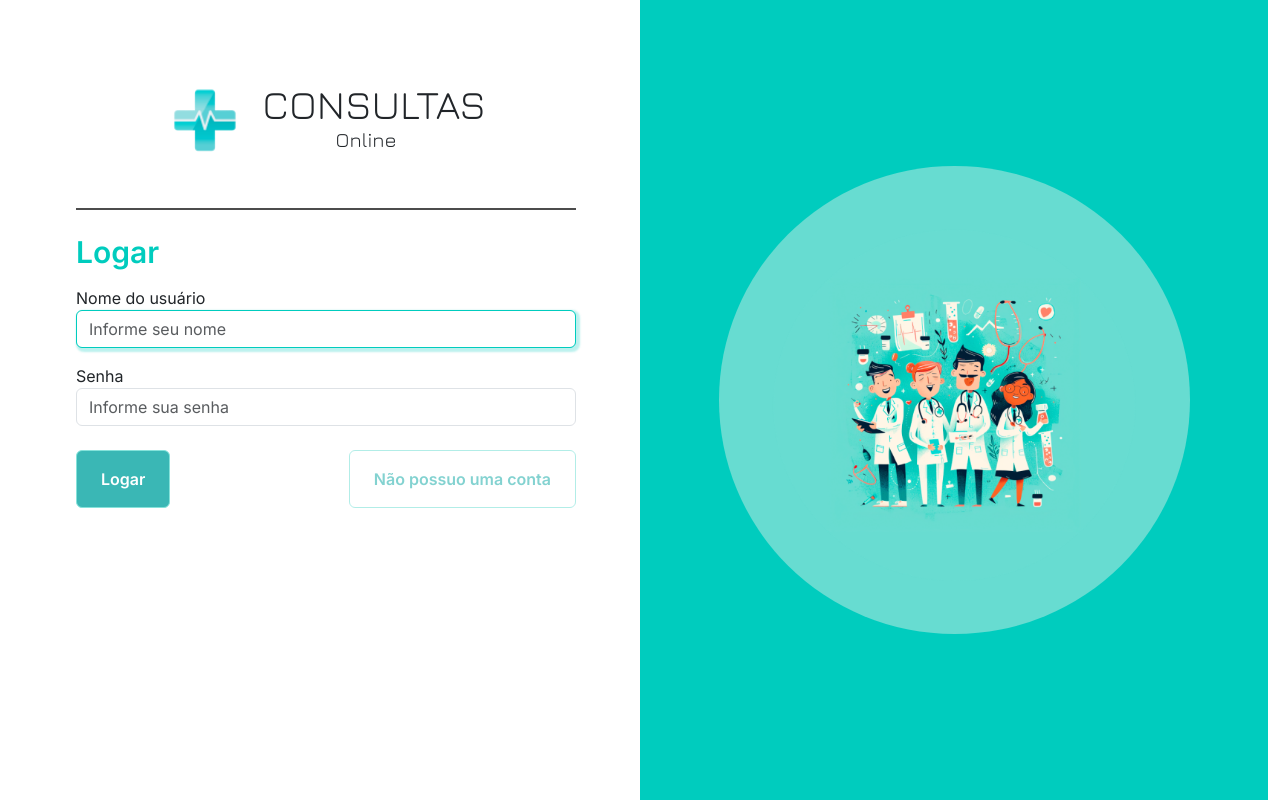
After one commit to manoelapps/healing_psw10, a Django app: template apps/usuarios/templates/login.html in a window 1280 px wide. The commit adds this page. Run offline with Django 5.2, Linux system fonts and the light colour scheme; the template is opened without the code that fills it, so the values that code supplies are empty.

Commit message:
Cria view e template login

```diff
--- /dev/null
+++ b/apps/usuarios/templates/login.html
@@ -0,0 +1,25 @@
+{% extends './base_usuarios.html' %}
+
+{% block 'title' %}Login{% endblock 'title' %}
+
+{% block 'content-form' %}
+    <div class="box-form">
+        <h3>Logar</h3>
+        {% include "partials/messages.html" %}
+        <form action="{% url 'login' %}" method="POST">
+            {% csrf_token %}
+            <div class="my-3">
+                <label>Nome do usuário</label>
+                <input type="text" class="form-control" name="usuario" placeholder="Informe seu nome" value="{{username}}" required autofocus>
+            </div>
+            <div class="mb-4">
+                <label>Senha</label>
+                <input type="password" class="form-control" name="senha" placeholder="Informe sua senha" value="{{senha}}" required>
+            </div>
+            <div class="box-botoes">
+                <input type="submit" value="Logar" class="btn-cadastro">
+                <a href="{% url 'cadastro' %}" class="btn-secundario">Não possuo uma conta</a>
+            </div>
+        </form>
+    </div>
+{% endblock 'content-form' %}
--- a/apps/usuarios/urls.py
+++ b/apps/usuarios/urls.py
@@ -3,10 +3,12 @@ from . import views, htmx_views
 
 urlpatterns = [
     path('cadastro/', views.cadastro, name='cadastro'),
+    path('login/', views.logar, name='login'),
 ]
 
 htmx_urlpatterns = [
-    path('checa/', htmx_views.check_username, name='check_username'),
+    path('checa-username/', htmx_views.check_username, name='check_username'),
+    path('checa-senha/', htmx_views.check_senha, name='check_senha'),
 ]
 
 urlpatterns += htmx_urlpatterns
--- a/templates/static/usuarios/css/usuarios.css
+++ b/templates/static/usuarios/css/usuarios.css
@@ -1,5 +1,4 @@
 .container-fluid {
-    /* height: 100vh; */
     min-height: 100vh;
     display: flex;
     justify-content: space-around;
@@ -38,9 +37,10 @@ section {
     opacity: .7;
 }
 
-.content h3 {
+.box-form > h3 {
     color: var(--main-color);
-    font-weight: bold;
+    font-size: 30px;
+    font-weight: 600;
 }
 
 .btn-cadastro,
```
Also changed, not shown: apps/usuarios/htmx_views.py (+9 -0 lines), apps/usuarios/templates/cadastro.html (+5 -4 lines), apps/usuarios/views.py (+46 -1 lines).
